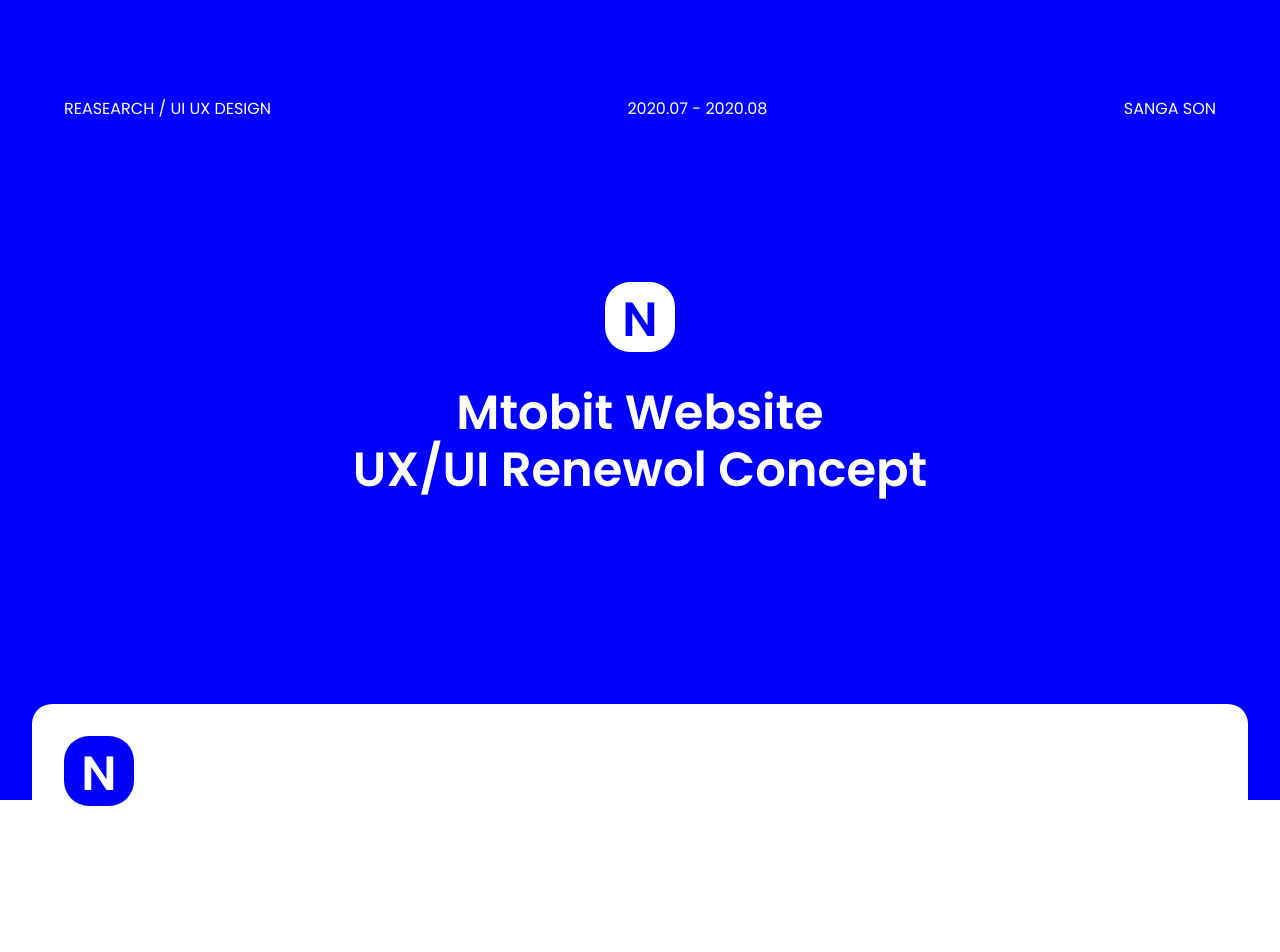
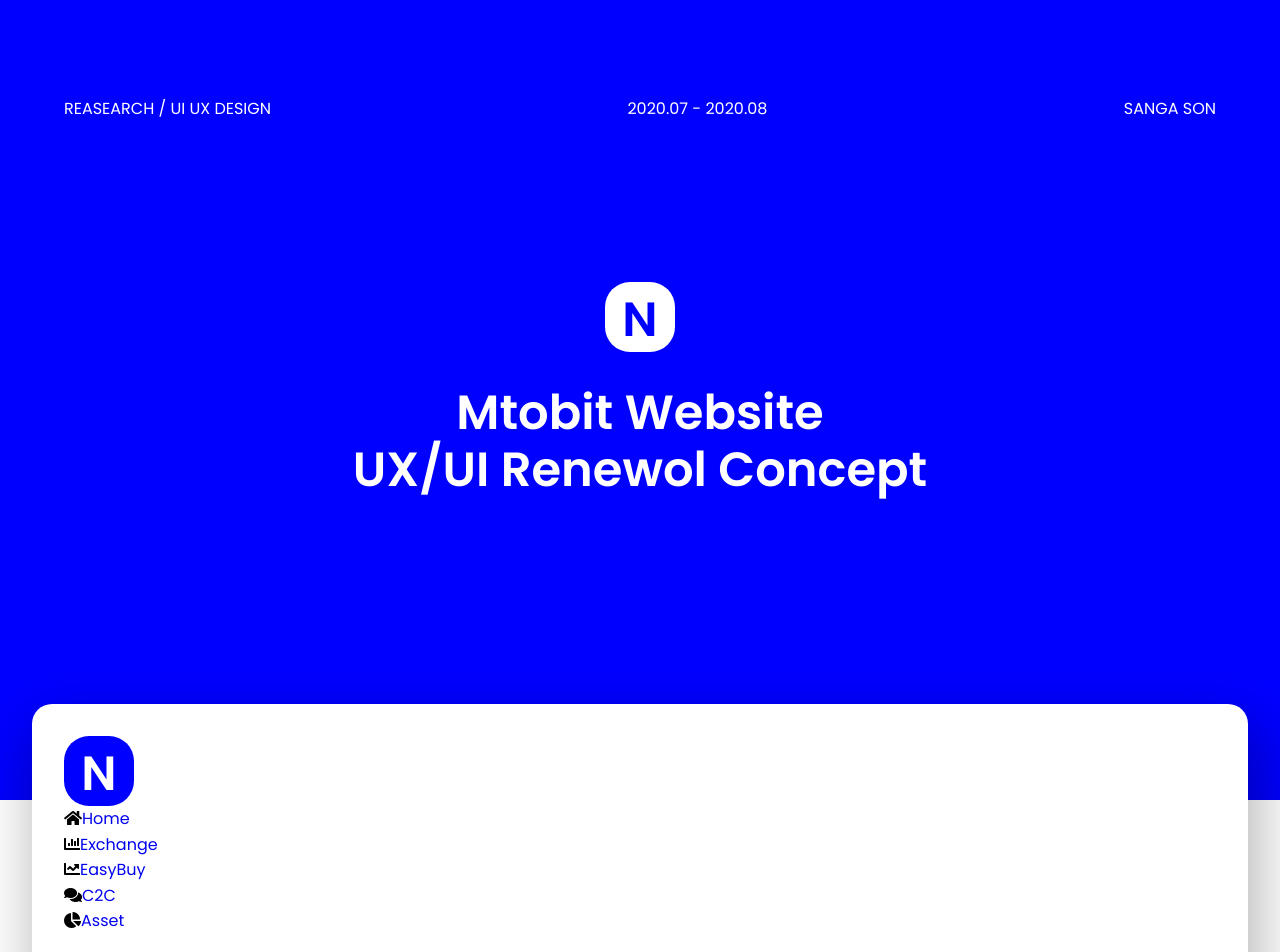
Before and after one commit to hariscs/crypto-dashboard, a React (Create React App) app: page / in a window 1280 px wide. Shown: the top 952 px of the page. Before the commit the page ends 838 px from the top, so only its background shows below. Built offline with nearby package versions, Linux system fonts and the light colour scheme.

Commit message:
add: sidebar icons add

```diff
--- a/public/index.html
+++ b/public/index.html
@@ -24,6 +24,13 @@
       work correctly both with client-side routing and a non-root public URL.
       Learn how to configure a non-root public URL by running `npm run build`.
     -->
+		<link
+			rel="stylesheet"
+			href="https://cdnjs.cloudflare.com/ajax/libs/font-awesome/5.15.3/css/all.min.css"
+			integrity="sha512-iBBXm8fW90+nuLcSKlbmrPcLa0OT92xO1BIsZ+ywDWZCvqsWgccV3gFoRBv0z+8dLJgyAHIhR35VZc2oM/gI1w=="
+			crossorigin="anonymous"
+			referrerpolicy="no-referrer"
+		/>
 		<title>React App</title>
 	</head>
 	<body>
--- a/src/components/dashboard/Dashboard.module.css
+++ b/src/components/dashboard/Dashboard.module.css
@@ -3,4 +3,6 @@
 	border-radius: 20px;
 	margin-top: -6rem;
 	padding: 2rem;
+	box-shadow: 6px 25px 56px 6px rgba(0, 0, 0, 0.28);
+	height: 80vh;
 }
--- a/src/components/dashboard/Sidebar.jsx
+++ b/src/components/dashboard/Sidebar.jsx
@@ -4,6 +4,28 @@ const Sidebar = () => {
 	return (
 		<div>
 			<Logo bgcolor='blue' clr='white' />
+			<ul>
+				<li>
+					<i class='fas fa-home'></i>
+					<a href='/'>Home</a>
+				</li>
+				<li>
+					<i class='fas fa-chart-bar'></i>
+					<a href='/'>Exchange</a>
+				</li>
+				<li>
+					<i class='fas fa-chart-line'></i>
+					<a href='/'>EasyBuy</a>
+				</li>
+				<li>
+					<i class='fas fa-comments'></i>
+					<a href='/'>C2C</a>
+				</li>
+				<li>
+					<i class='fas fa-chart-pie'></i>
+					<a href='/'>Asset</a>
+				</li>
+			</ul>
 		</div>
 	);
 };
```
Lines whose indentation alone changed are shown as unchanged.
